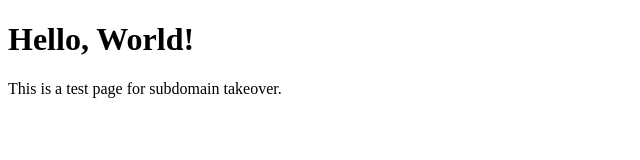
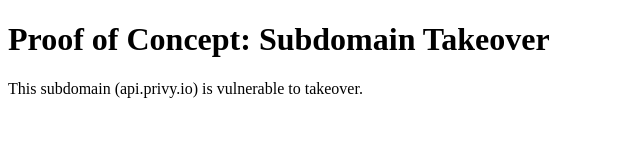
Before and after one commit to Mozidan3/api.privy.io, a plain HTML site: page index.html in a window 1280 px wide. Shown: the whole page, without its empty margins (0-640 px from the left). Drawn offline with Linux system fonts and the light colour scheme.

Commit message:
Update index.html

```diff
--- a/index.html
+++ b/index.html
@@ -1,10 +1,10 @@
 <!DOCTYPE html>
 <html>
 <head>
-    <title>Test Page</title>
+    <title>Subdomain Takeover Test</title>
 </head>
 <body>
-    <h1>Hello, World!</h1>
-    <p>This is a test page for subdomain takeover.</p>
+    <h1>Proof of Concept: Subdomain Takeover</h1>
+    <p>This subdomain (api.privy.io) is vulnerable to takeover.</p>
 </body>
 </html>
```
